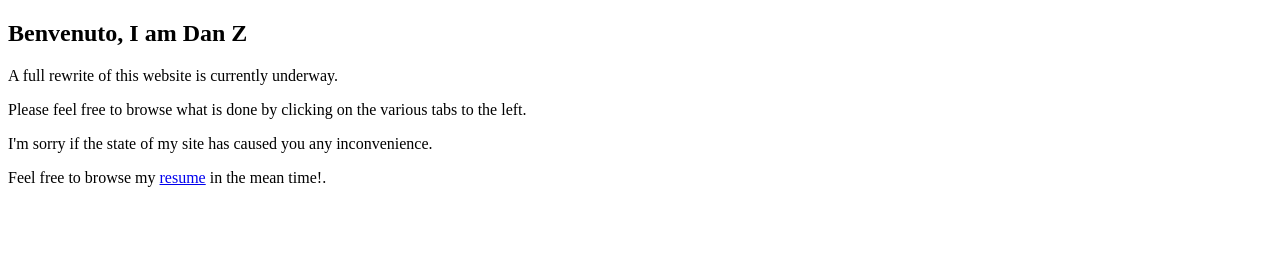
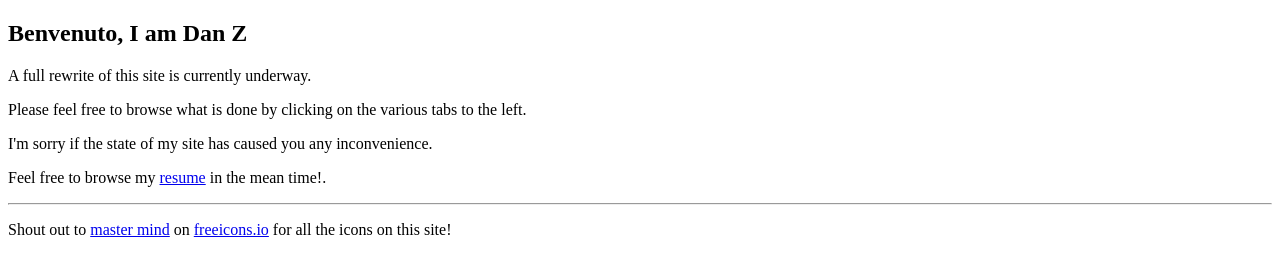
Before and after one commit to danzimm/dzweb, a plain HTML site: page site/index.html in a window 1280 px wide. Drawn offline with Linux system fonts and the light colour scheme.

Commit message:
Add more copy to main page

```diff
--- a/site/index.html
+++ b/site/index.html
@@ -7,10 +7,12 @@
       <section>
         <h1>Benvenuto, I am <b>Dan Z</b></h1>
         <div>
-          <p>A full rewrite of this website is currently underway.</p>
+          <p>A full rewrite of this site is currently underway.</p>
           <p>Please feel free to browse what is done by clicking on the various tabs to the left.</p>
           <p>I'm sorry if the state of my site has caused you any inconvenience.</p>
           <p>Feel free to browse my <a href="magazz.danz.im/resume.pdf">resume</a> in the mean time!.</p>
+          <hr/>
+          <p>Shout out to <a href="https://freeicons.io/profile/229456">master mind</a> on <a href="https://freeicons.io">freeicons.io</a> for all the icons on this site!</p>
         </div>
       </section>
     </main>
```
